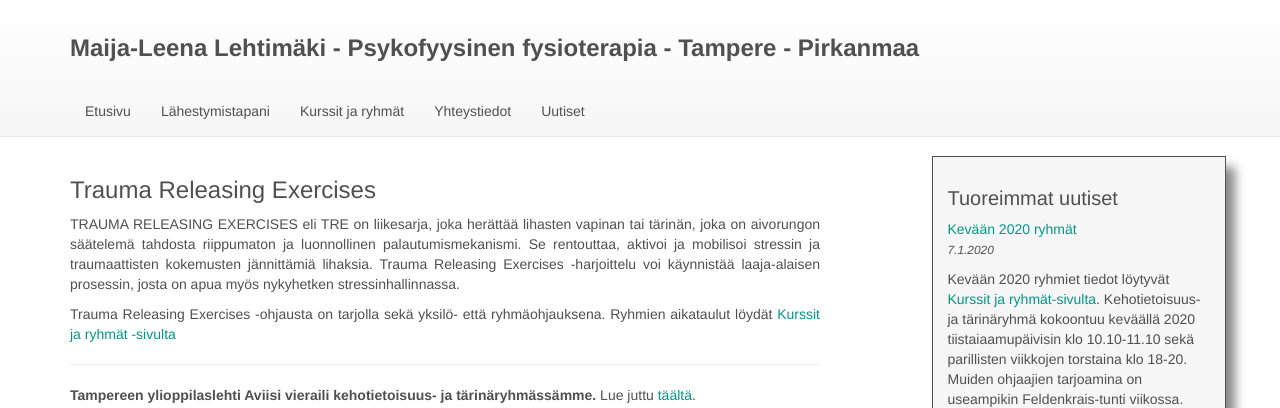
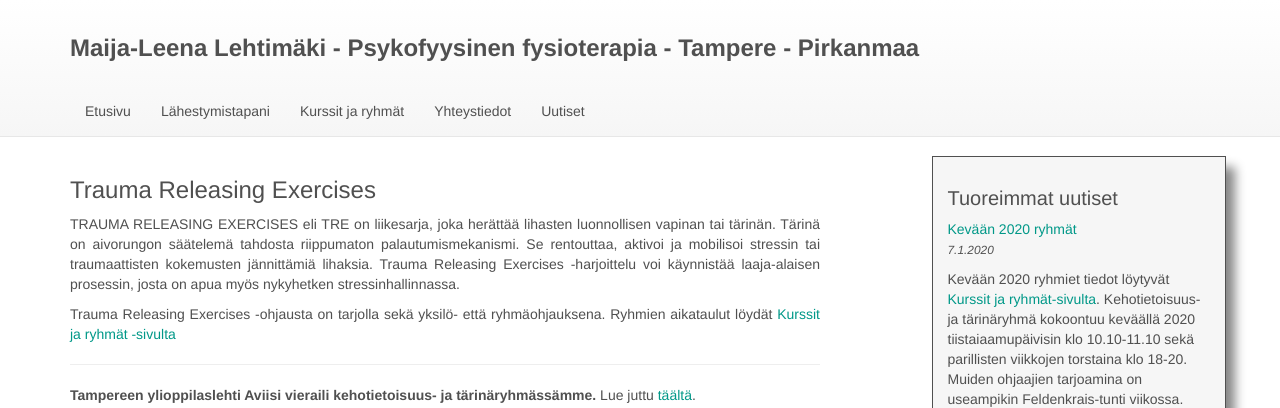
Before and after one commit to jluttine/maijaleenalehtimaki.fi, a Jekyll site: the page built from _pages/trauma-releasing-exercises.md, in a window 1280 px wide. Shown: the top 408 px of the page. Built offline with Jekyll 4.4.1, drawn with Linux system fonts in a browser that asks for light colours.

Commit message:
Update trauma-releasing-exercises.md

```diff
--- a/_pages/trauma-releasing-exercises.md
+++ b/_pages/trauma-releasing-exercises.md
@@ -4,9 +4,9 @@ permalink: /trauma-releasing-exercises/
 menu: none
 ---
 
-TRAUMA RELEASING EXERCISES eli TRE on liikesarja, joka herättää lihasten vapinan
-tai tärinän, joka on aivorungon säätelemä tahdosta riippumaton ja luonnollinen
-palautumismekanismi. Se rentouttaa, aktivoi ja mobilisoi stressin ja
+TRAUMA RELEASING EXERCISES eli TRE on liikesarja, joka herättää lihasten luonnollisen vapinan
+tai tärinän. Tärinä on aivorungon säätelemä tahdosta riippumaton
+palautumismekanismi. Se rentouttaa, aktivoi ja mobilisoi stressin tai
 traumaattisten kokemusten jännittämiä lihaksia. Trauma Releasing Exercises
 -harjoittelu voi käynnistää laaja-alaisen prosessin, josta on apua myös
 nykyhetken stressinhallinnassa.
```
